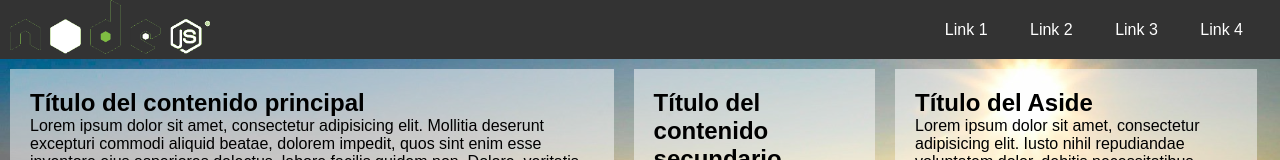
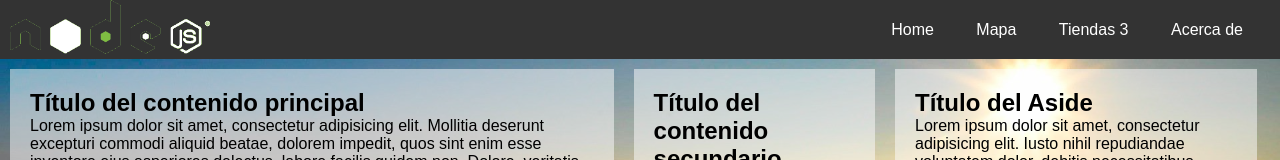
Before and after one commit to BynariosW/Hfor-Company, a plain HTML site: page hfor/index.html in a window 1280 px wide. Shown: the top 160 px of the page. Drawn offline with Linux system fonts and the light colour scheme.

Commit message:
Update index.html

```diff
--- a/hfor/index.html
+++ b/hfor/index.html
@@ -18,10 +18,10 @@
 		</div>
 
 		<div class="menu">
-			<li><a href="#">Link 1</a></li>
-			<li><a href="#">Link 2</a></li>
-			<li><a href="#">Link 3</a></li>
-			<li><a href="#">Link 4</a></li>
+			<li><a href="#">Home</a></li>
+			<li><a href="#">Mapa</a></li>
+			<li><a href="#">Tiendas 3</a></li>
+			<li><a href="#">Acerca de</a></li>
 		</div>
 
 	</div>
```
